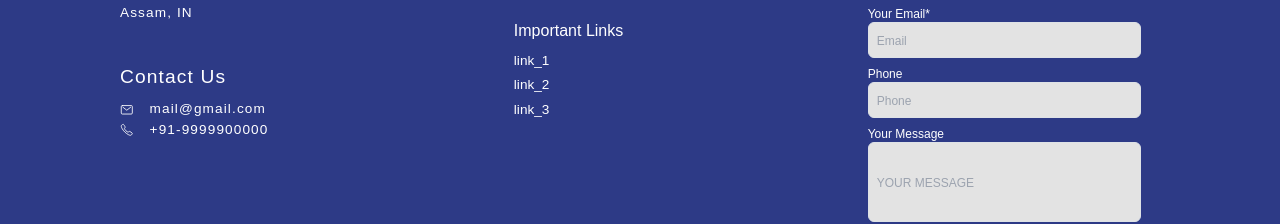
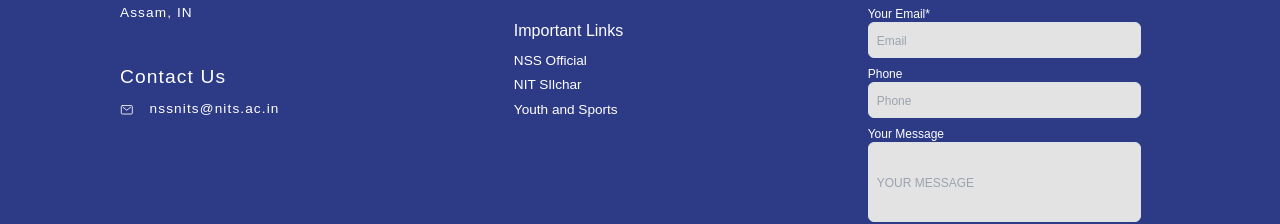
Before and after one commit to Doobiii/project_nss, a React (Create React App) app: page /Team in a window 1280 px wide. Shown: the part 1802-2026 px from the top of the page. Built offline with nearby package versions, Linux system fonts and the light colour scheme.

Commit message:
footer links

```diff
--- a/src/components/contact/Footer.jsx
+++ b/src/components/contact/Footer.jsx
@@ -1,8 +1,7 @@
 import React from "react";
 import { FaFacebookF, FaInstagram } from "react-icons/fa";
-import { IoCallOutline, IoMailOutline } from "react-icons/io5";
+import { IoMailOutline } from "react-icons/io5";
 import "./Footer.css";
-//import MapImage from '../images/img1.jpg'; // Import the square image here
 
 const Contact = () => {
   const goFb = () => {
@@ -13,6 +12,15 @@ const Contact = () => {
 
   const goIg = () => {
     window.location.replace("https://www.instagram.com/nss_nits/");
+  };
+  const Nss = () => {
+    window.location.replace("https://nss.gov.in//");
+  };
+  const nits = () => {
+    window.location.replace("http://www.nits.ac.in/");
+  };
+  const youth = () => {
+    window.location.replace("https://www.india.gov.in/topics/youth-sports");
   };
 
   return (
@@ -35,10 +43,7 @@ const Contact = () => {
                 <h3 className="heading text-xl mb-2">Contact Us</h3>
                 <div className="contact-icon">
                   <p className="flex items-center gap-3">
-                    <IoMailOutline /> mail@gmail.com
-                  </p>
-                  <p className="flex  items-center gap-3">
-                    <IoCallOutline /> +91-9999900000
+                    <IoMailOutline /> nssnits@nits.ac.in
                   </p>
                 </div>
               </div>
@@ -62,9 +67,9 @@ const Contact = () => {
               <div className="imp-link py-4">
                 <h3 className="heading text-base">Important Links</h3>
                 <ul className="listing py-2">
-                  <li>link_1</li>
-                  <li>link_2</li>
-                  <li>link_3</li>
+                  <li onClick={Nss}>NSS Official</li>
+                  <li onClick={nits}>NIT SIlchar</li>
+                  <li onClick={youth}>Youth and Sports</li>
                 </ul>
               </div>
             </div>
```
